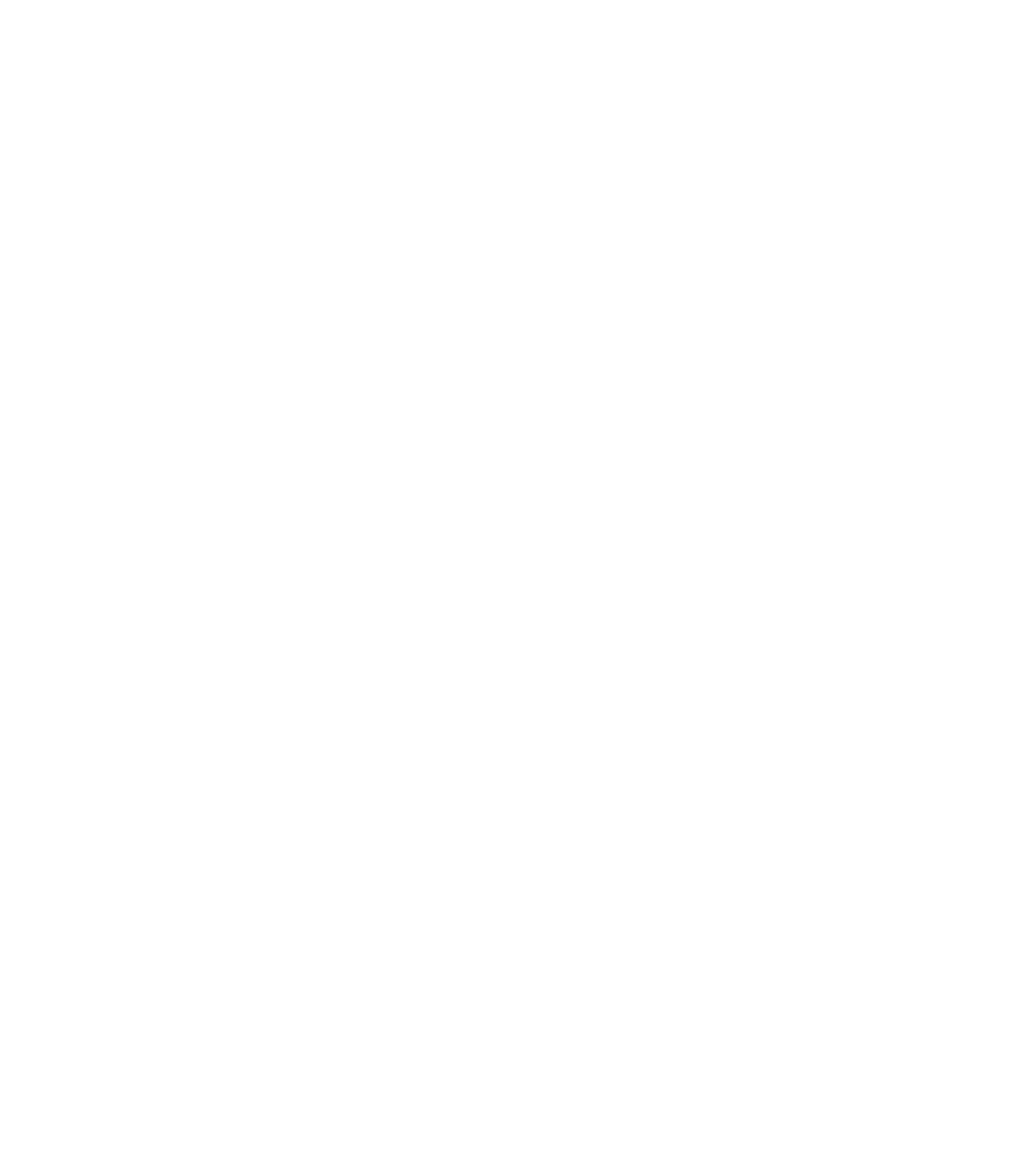
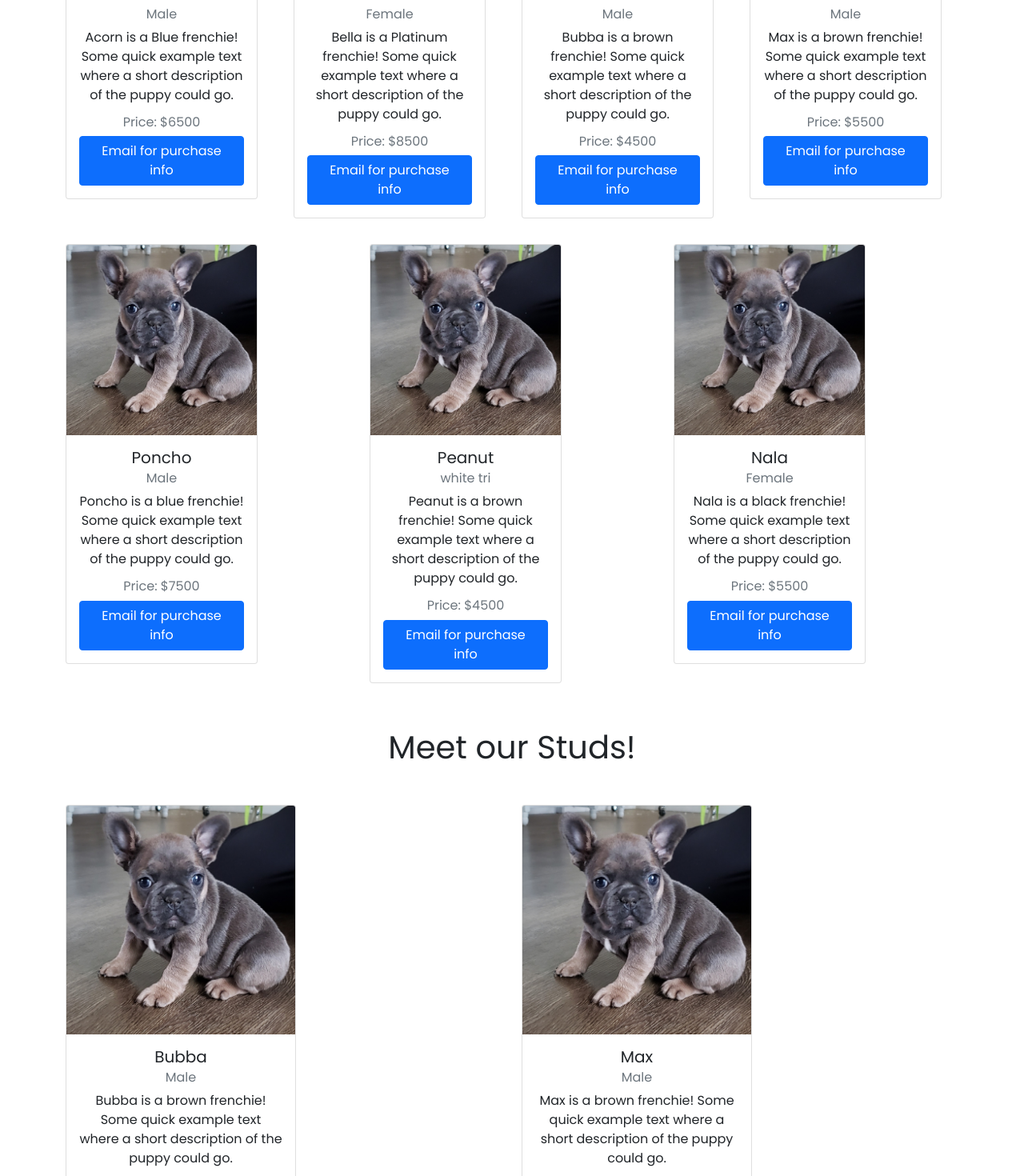
Before and after one commit to RileyShimp/WWB, a React (Create React App) app: page / in a window 1280 px wide. Shown: the part 1330-2800 px from the top of the page at 80% size. Before the commit the page ends 801 px from the top, so only its background shows below. Built offline with nearby package versions, Linux system fonts and the light colour scheme.

Commit message:
organize divs and containers for custom styling

```diff
--- a/src/App.css
+++ b/src/App.css
@@ -15,8 +15,6 @@
 
 .container{
   text-align: center;
-
-  width: 100%;
 }
 
 .site-title{
@@ -53,6 +51,10 @@
   padding: .25rem;
 }
 
+.puppies{
+  text-align: center;
+}
+
 .puppyContainer{
   align-items: center;
   padding: .25rem;
@@ -62,6 +64,10 @@
   margin-top: 2rem;
 }
 
+.studs{
+  text-align: center;
+}
+
 .puppyCard:hover{
   transform: scale(1.02);
 }
@@ -69,6 +75,7 @@
 .EmailForm {
   max-width: 85%;
   padding-left: 20%;
+  text-align: center;
 }
 
 h1{
--- a/src/App.js
+++ b/src/App.js
@@ -13,7 +13,7 @@
     <div className="App">
       <>
       <MainNavbar/>
-      <div className='container'>
+      <div>
         <Routes>
           <Route path='/' element={<Home/>}/>
           <Route path='/studs' element={<Studs/>}/>
--- a/src/pages/Contact.js
+++ b/src/pages/Contact.js
@@ -21,7 +21,7 @@
 
   return (
     <div className='EmailForm'>
-      <h1>Contact Us</h1>
+      <h1>Email Us!</h1>
       <Form ref={form} onSubmit={sendEmail}>
         <Form.Label>Name</Form.Label>
         <Form.Control type='text' name='user_name' />
--- a/src/pages/Home.js
+++ b/src/pages/Home.js
@@ -1,9 +1,15 @@
-import CarouselHeader from "../components/CarouselHeader";
+import CarouselHeader from '../components/CarouselHeader'
+import Contact from './Contact'
+import Puppies from './Puppies'
+import Studs from './Studs'
 
-export default function Home (){
-  return(
+export default function Home() {
+  return (
     <div>
-    <CarouselHeader/>
+      <CarouselHeader />
+        <Puppies />
+        <Studs />
+        <Contact />
     </div>
   )
 }
--- a/src/pages/Studs.js
+++ b/src/pages/Studs.js
@@ -3,7 +3,7 @@
 export default function Studs (){
   return (
   <div className="studs">
-    <h1>Available Studs</h1>
+    <h1>Meet our Studs!</h1>
     <StudList/>
   </div>
   );
```
